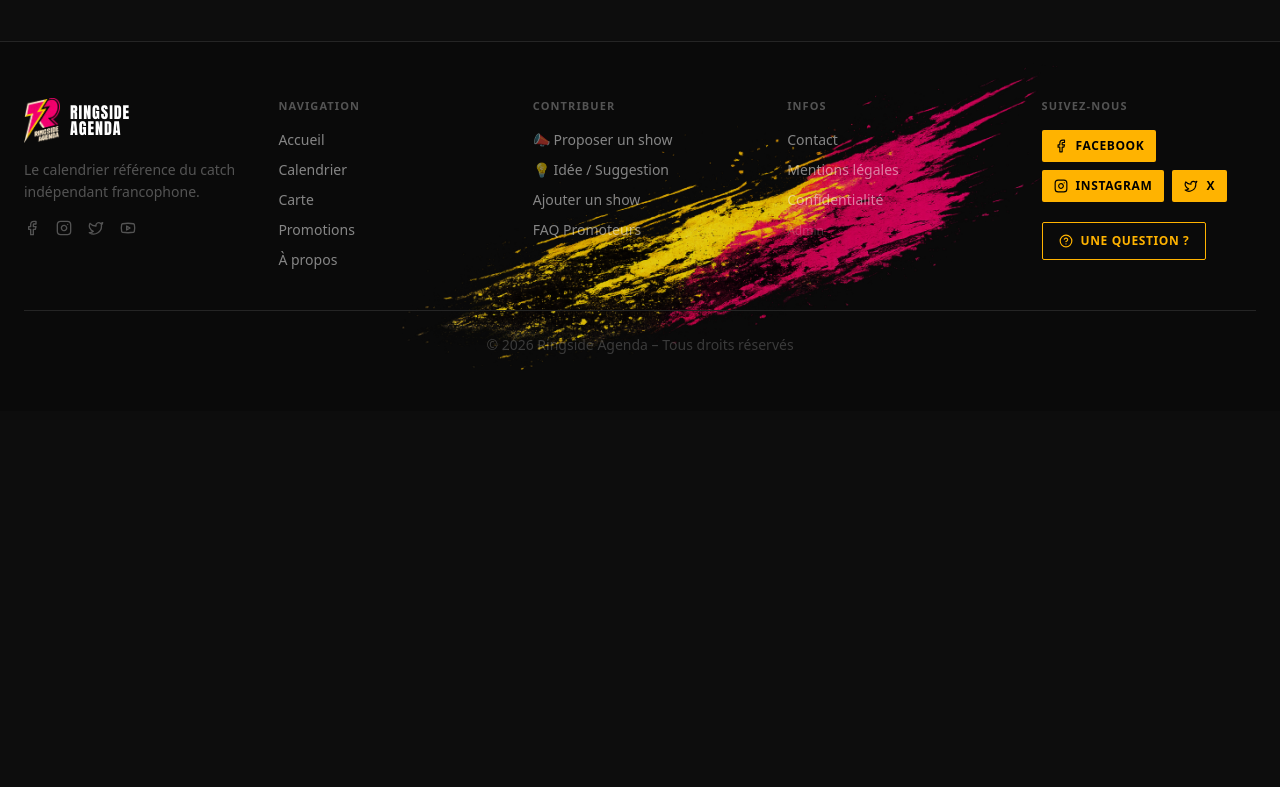
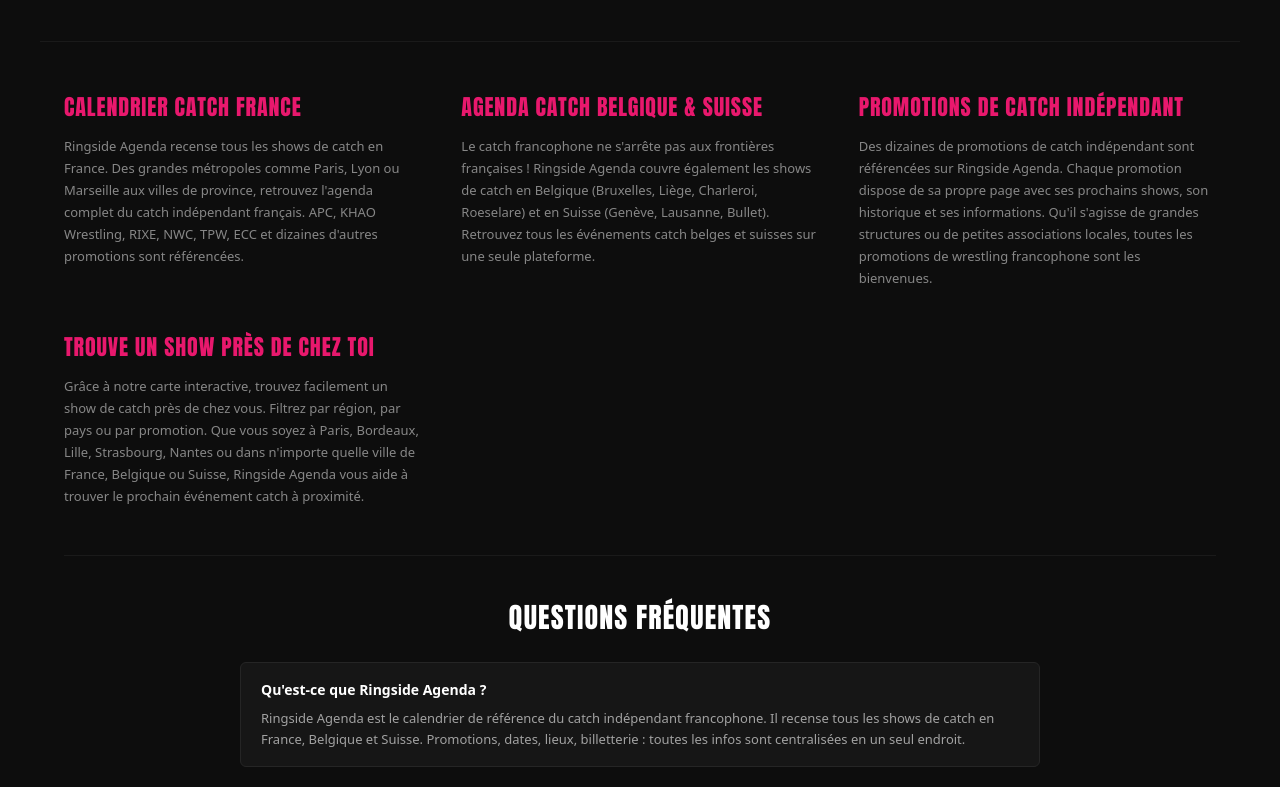
Before and after one commit to Midas507/ringside-agenda, a Next.js app: page / in a window 1280 px wide. Shown: the part 2640-3427 px from the top of the page. Before the commit the page ends 3051 px from the top, so only its background shows below. Built offline with nearby package versions, Linux system fonts and the light colour scheme; no server answers; the database is empty.

Commit message:
Optimisation SEO : mots-clés, métadonnées et section FAQ

```diff
--- a/app/calendrier/page.tsx
+++ b/app/calendrier/page.tsx
@@ -2,12 +2,28 @@
 import type { Metadata } from "next";
 
 export const metadata: Metadata = {
-  title: "Calendrier - Tous les shows de catch francophone",
-  description: "Calendrier complet des shows de catch en France, Belgique et Suisse. Découvre les prochains événements de toutes les promotions indépendantes francophones.",
+  title: "Calendrier Catch – Tous les shows France, Belgique & Suisse",
+  description: "Calendrier et agenda complet des shows de catch en France, Belgique et Suisse. Retrouve tous les prochains événements de catch et wrestling indépendant francophones, classés par mois.",
+  keywords: [
+    "calendrier catch",
+    "agenda catch",
+    "calendrier catch france",
+    "calendrier catch belgique",
+    "calendrier catch suisse",
+    "agenda catch france",
+    "prochains shows catch",
+    "événements catch france",
+    "shows wrestling france",
+    "catch indépendant calendrier",
+  ],
   openGraph: {
-    title: "Calendrier - Tous les shows de catch francophone",
-    description: "Calendrier complet des shows de catch en France, Belgique et Suisse.",
+    title: "Calendrier Catch – Tous les shows France, Belgique & Suisse",
+    description: "Calendrier et agenda complet des shows de catch en France, Belgique et Suisse. Tous les événements wrestling francophones.",
     type: "website",
+    url: "https://ringside-agenda.vercel.app/calendrier",
+  },
+  alternates: {
+    canonical: "https://ringside-agenda.vercel.app/calendrier",
   },
 };
 
--- a/app/federations/page.tsx
+++ b/app/federations/page.tsx
@@ -2,12 +2,31 @@
 import type { Metadata } from "next";
 
 export const metadata: Metadata = {
-  title: "Toutes les promotions de catch francophones",
-  description: "Découvre toutes les promotions de catch indépendant en France, Belgique et Suisse. APC, KHAO, RIXE, NWC et bien d'autres.",
+  title: "Promotions de Catch Francophones – France, Belgique & Suisse",
+  description: "Découvre toutes les promotions et fédérations de catch indépendant en France, Belgique et Suisse. APC, KHAO, RIXE, NWC, TPW, ECC et bien d'autres promotions de wrestling francophones.",
+  keywords: [
+    "promotions catch france",
+    "fédérations catch france",
+    "catch indépendant france",
+    "promotions wrestling france",
+    "APC catch",
+    "KHAO wrestling",
+    "RIXE catch",
+    "NWC catch",
+    "catch francophone promotions",
+    "wrestling indépendant francophone",
+    "promotions catch belgique",
+    "promotions catch suisse",
+    "liste promotions catch",
+  ],
   openGraph: {
-    title: "Toutes les promotions de catch francophones",
-    description: "Découvre toutes les promotions de catch indépendant francophones.",
+    title: "Promotions de Catch Francophones – France, Belgique & Suisse",
+    description: "Toutes les promotions et fédérations de catch indépendant en France, Belgique et Suisse.",
     type: "website",
+    url: "https://ringside-agenda.vercel.app/federations",
+  },
+  alternates: {
+    canonical: "https://ringside-agenda.vercel.app/federations",
   },
 };
 
--- a/app/layout.tsx
+++ b/app/layout.tsx
@@ -24,36 +24,66 @@
 });
 
 export const metadata: Metadata = {
-  metadataBase: new URL("https://ringsideagenda.com"),
+  metadataBase: new URL("https://ringside-agenda.vercel.app"),
   title: {
-    default: "Ringside Agenda – Le calendrier du catch francophone",
+    default: "Ringside Agenda – Calendrier Catch France, Belgique & Suisse",
     template: "%s | Ringside Agenda",
   },
   description:
-    "Tous les shows de catch en France, Belgique & Suisse. Ton agenda complet du catch indépendant.",
-  keywords: ["catch", "wrestling", "calendrier", "shows", "France", "Belgique", "Suisse", "catch francophone", "indépendant"],
+    "Ringside Agenda : le calendrier complet des shows de catch en France, Belgique et Suisse. Agenda catch, événements wrestling, promotions indépendantes francophones. Ne rate plus aucun show de catch près de chez toi !",
+  keywords: [
+    "catch",
+    "catch france",
+    "catch belgique",
+    "catch suisse",
+    "calendrier catch",
+    "agenda catch",
+    "agenda catch france",
+    "calendrier catch france",
+    "calendrier catch belgique",
+    "calendrier catch suisse",
+    "shows de catch",
+    "shows catch france",
+    "événements catch",
+    "wrestling france",
+    "wrestling francophone",
+    "catch francophone",
+    "catch indépendant",
+    "catch indépendant france",
+    "promotions catch",
+    "promotions wrestling france",
+    "APC catch",
+    "KHAO wrestling",
+    "catch paris",
+    "catch lyon",
+    "ringside agenda",
+    "prochains shows catch",
+    "catch près de chez moi",
+  ],
   authors: [{ name: "Ringside Agenda" }],
   creator: "Ringside Agenda",
+  publisher: "Ringside Agenda",
+  category: "Sport",
   openGraph: {
     type: "website",
     locale: "fr_FR",
-    url: "https://ringsideagenda.com",
+    url: "https://ringside-agenda.vercel.app",
     siteName: "Ringside Agenda",
-    title: "Ringside Agenda – Le calendrier du catch francophone",
-    description: "Tous les shows de catch en France, Belgique & Suisse. Ton agenda complet du catch indépendant.",
+    title: "Ringside Agenda – Calendrier Catch France, Belgique & Suisse",
+    description: "Le calendrier complet des shows de catch en France, Belgique et Suisse. Tous les événements wrestling francophones réunis en un seul endroit.",
     images: [
       {
         url: "/og-image.png",
         width: 1200,
         height: 630,
-        alt: "Ringside Agenda - Le calendrier du catch francophone",
+        alt: "Ringside Agenda - Calendrier Catch Francophone",
       },
     ],
   },
   twitter: {
     card: "summary_large_image",
-    title: "Ringside Agenda – Le calendrier du catch francophone",
-    description: "Tous les shows de catch en France, Belgique & Suisse. Ton agenda complet du catch indépendant.",
+    title: "Ringside Agenda – Calendrier Catch France, Belgique & Suisse",
+    description: "Le calendrier complet des shows de catch en France, Belgique et Suisse.",
     images: ["/og-image.png"],
     creator: "@RingsideAgenda",
   },
@@ -64,6 +94,8 @@
       index: true,
       follow: true,
       "max-image-preview": "large",
+      "max-snippet": -1,
+      "max-video-preview": -1,
     },
   },
   verification: {
@@ -72,6 +104,9 @@
   icons: {
     icon: "/logo.png",
     apple: "/logo.png",
+  },
+  alternates: {
+    canonical: "https://ringside-agenda.vercel.app",
   },
 };
 
--- a/app/page.tsx
+++ b/app/page.tsx
@@ -6,6 +6,7 @@
 import FederationsSection from "@/components/FederationsSection";
 import PromoteurSection from "@/components/PromoteurSection";
 import CommunauteSection from "@/components/CommunauteSection";
+import SeoSection from "@/components/SeoSection";
 import Footer from "@/components/Footer";
 
 export default function Home() {
@@ -21,6 +22,7 @@
       <FederationsSection />
       <PromoteurSection />
       <CommunauteSection />
+      <SeoSection />
       <Footer />
     </main>
   );
--- /dev/null
+++ b/components/SeoSection.tsx
@@ -0,0 +1,162 @@
+export default function SeoSection() {
+  return (
+    <section
+      style={{
+        maxWidth: "1200px",
+        margin: "0 auto",
+        padding: "48px 24px",
+        borderTop: "1px solid #1a1a1a",
+      }}
+    >
+      <div
+        style={{
+          display: "grid",
+          gridTemplateColumns: "repeat(auto-fit, minmax(280px, 1fr))",
+          gap: "40px",
+        }}
+      >
+        {/* Bloc 1 */}
+        <div>
+          <h2
+            style={{
+              fontFamily: "var(--font-bebas)",
+              fontSize: "22px",
+              color: "#E8186D",
+              textTransform: "uppercase",
+              letterSpacing: "0.04em",
+              marginBottom: "12px",
+            }}
+          >
+            Calendrier catch France
+          </h2>
+          <p style={{ color: "rgba(255,255,255,0.5)", fontSize: "13px", lineHeight: 1.7 }}>
+            Ringside Agenda recense tous les shows de catch en France. Des grandes métropoles comme Paris, Lyon ou Marseille aux villes de province, retrouvez l'agenda complet du catch indépendant français. APC, KHAO Wrestling, RIXE, NWC, TPW, ECC et dizaines d'autres promotions sont référencées.
+          </p>
+        </div>
+
+        {/* Bloc 2 */}
+        <div>
+          <h2
+            style={{
+              fontFamily: "var(--font-bebas)",
+              fontSize: "22px",
+              color: "#E8186D",
+              textTransform: "uppercase",
+              letterSpacing: "0.04em",
+              marginBottom: "12px",
+            }}
+          >
+            Agenda catch Belgique & Suisse
+          </h2>
+          <p style={{ color: "rgba(255,255,255,0.5)", fontSize: "13px", lineHeight: 1.7 }}>
+            Le catch francophone ne s'arrête pas aux frontières françaises ! Ringside Agenda couvre également les shows de catch en Belgique (Bruxelles, Liège, Charleroi, Roeselare) et en Suisse (Genève, Lausanne, Bullet). Retrouvez tous les événements catch belges et suisses sur une seule plateforme.
+          </p>
+        </div>
+
+        {/* Bloc 3 */}
+        <div>
+          <h2
+            style={{
+              fontFamily: "var(--font-bebas)",
+              fontSize: "22px",
+              color: "#E8186D",
+              textTransform: "uppercase",
+              letterSpacing: "0.04em",
+              marginBottom: "12px",
+            }}
+          >
+            Promotions de catch indépendant
+          </h2>
+          <p style={{ color: "rgba(255,255,255,0.5)", fontSize: "13px", lineHeight: 1.7 }}>
+            Des dizaines de promotions de catch indépendant sont référencées sur Ringside Agenda. Chaque promotion dispose de sa propre page avec ses prochains shows, son historique et ses informations. Qu'il s'agisse de grandes structures ou de petites associations locales, toutes les promotions de wrestling francophone sont les bienvenues.
+          </p>
+        </div>
+
+        {/* Bloc 4 */}
+        <div>
+          <h2
+            style={{
+              fontFamily: "var(--font-bebas)",
+              fontSize: "22px",
+              color: "#E8186D",
+              textTransform: "uppercase",
+              letterSpacing: "0.04em",
+              marginBottom: "12px",
+            }}
+          >
+            Trouve un show près de chez toi
+          </h2>
+          <p style={{ color: "rgba(255,255,255,0.5)", fontSize: "13px", lineHeight: 1.7 }}>
+            Grâce à notre carte interactive, trouvez facilement un show de catch près de chez vous. Filtrez par région, par pays ou par promotion. Que vous soyez à Paris, Bordeaux, Lille, Strasbourg, Nantes ou dans n'importe quelle ville de France, Belgique ou Suisse, Ringside Agenda vous aide à trouver le prochain événement catch à proximité.
+          </p>
+        </div>
+      </div>
+
+      {/* FAQ SEO */}
+      <div style={{ marginTop: "48px", borderTop: "1px solid #1a1a1a", paddingTop: "40px" }}>
+        <h2
+          style={{
+            fontFamily: "var(--font-bebas)",
+            fontSize: "28px",
+            color: "white",
+            textTransform: "uppercase",
+            letterSpacing: "0.04em",
+            marginBottom: "24px",
+            textAlign: "center",
+          }}
+        >
+          Questions fréquentes
+        </h2>
+        <div style={{ display: "flex", flexDirection: "column", gap: "20px", maxWidth: "800px", margin: "0 auto" }}>
+          <FaqItem
+            q="Qu'est-ce que Ringside Agenda ?"
+            a="Ringside Agenda est le calendrier de référence du catch indépendant francophone. Il recense tous les shows de catch en France, Belgique et Suisse. Promotions, dates, lieux, billetterie : toutes les infos sont centralisées en un seul endroit."
+          />
+          <FaqItem
+            q="Comment trouver des shows de catch près de chez moi ?"
+            a="Utilisez notre carte interactive disponible dans l'onglet Carte. Elle affiche tous les événements catch à venir sur une carte de France, Belgique et Suisse. Zoomez sur votre région pour trouver les shows les plus proches."
+          />
+          <FaqItem
+            q="Quelles promotions de catch sont référencées ?"
+            a="Ringside Agenda référence toutes les grandes promotions francophones : APC (Absolute Prestige Catch), KHAO Wrestling, RIXE, NWC (New Wrestling Concept), TPW (Tigers Pro Wrestling), ECC (Est Catch Compagnie), Geneva Total Wrestling, Pro Wrestling AllStars, HPW, Drag Attack, et bien d'autres encore."
+          />
+          <FaqItem
+            q="Le site couvre-t-il uniquement la France ?"
+            a="Non ! Ringside Agenda couvre l'ensemble du territoire francophone : la France (toutes régions), la Belgique (Wallonie et Flandre) et la Suisse romande. Tous les shows de catch francophones sont référencés."
+          />
+          <FaqItem
+            q="Comment proposer un show manquant ?"
+            a="Si vous connaissez un show de catch qui n'est pas encore référencé sur Ringside Agenda, vous pouvez le proposer via notre formulaire 'Proposer un show'. Notre équipe vérifiera et ajoutera l'événement rapidement."
+          />
+        </div>
+      </div>
+    </section>
+  );
+}
+
+function FaqItem({ q, a }: { q: string; a: string }) {
+  return (
+    <div
+      style={{
+        padding: "16px 20px",
+        background: "#161616",
+        border: "1px solid #252525",
+        borderRadius: "6px",
+      }}
+    >
+      <h3
+        style={{
+          fontSize: "14px",
+          fontWeight: "700",
+          color: "white",
+          marginBottom: "8px",
+        }}
+      >
+        {q}
+      </h3>
+      <p style={{ fontSize: "13px", color: "rgba(255,255,255,0.6)", lineHeight: 1.6 }}>
+        {a}
+      </p>
+    </div>
+  );
+}
```
Also changed, not shown: app/carte/page.tsx (+21 -4 lines).
